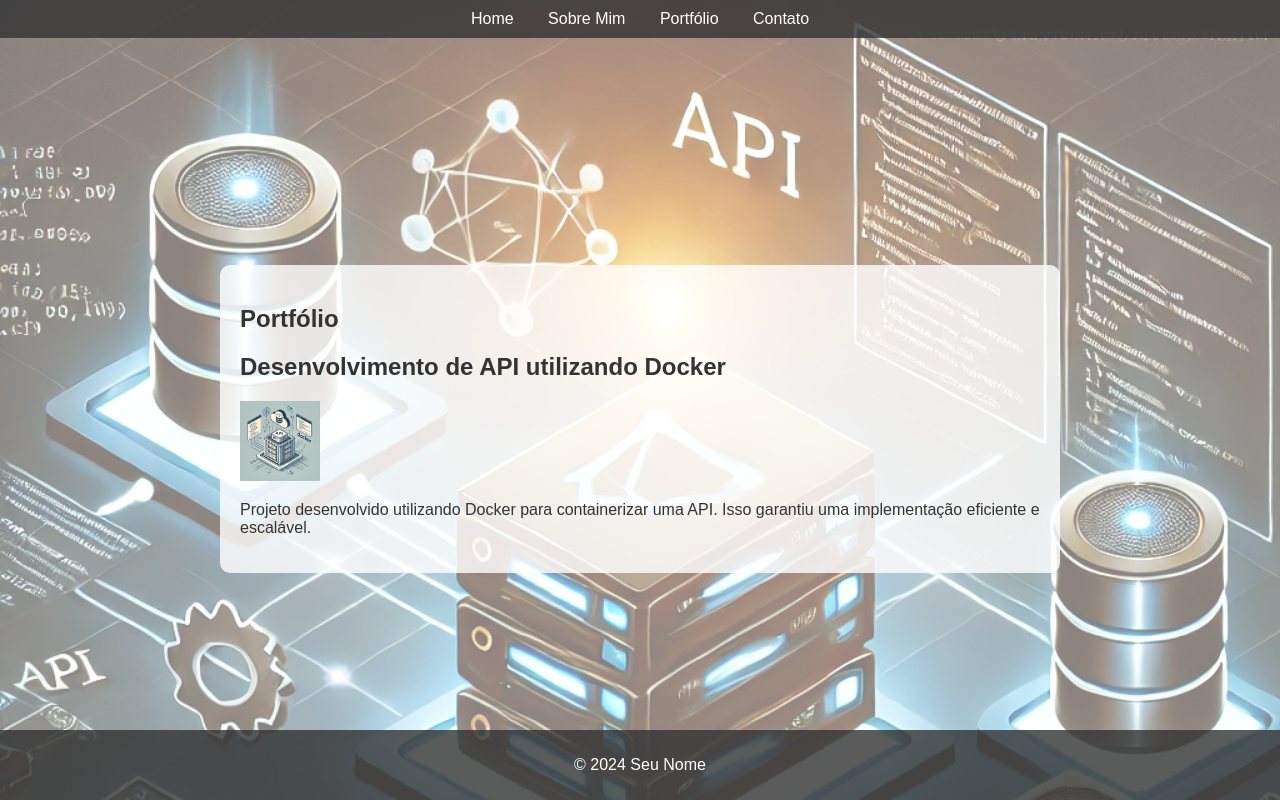
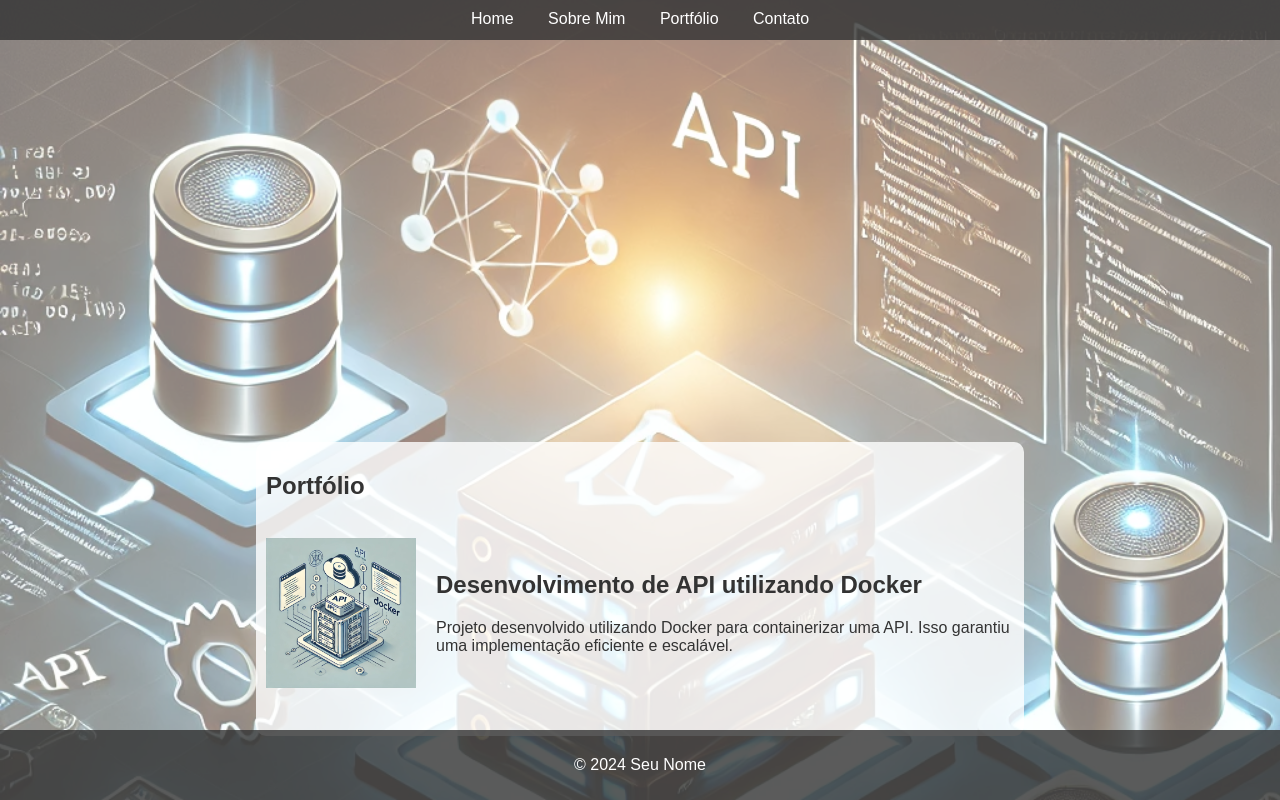
Before and after one commit to fernandodomeneghetti/fernandodomeneghetti.github.io, a plain HTML site: page portfolio.html in a window 1280 px wide. Drawn offline with Linux system fonts and the light colour scheme.

Commit message:
improve site style

```diff
--- a/css/styles.css
+++ b/css/styles.css
@@ -29,30 +29,32 @@ header {
     color: #fff;
     padding: 10px 0;
     text-align: center;
+    height: 20px;
 }
 
-nav ul {
+ul {
     list-style: none;
     margin: 0;
     padding: 0;
 }
 
-nav ul li {
+ul li {
     display: inline;
     margin: 0 15px;
 }
 
-nav ul li a {
+ul li a {
     color: #fff;
     text-decoration: none;
 }
 
 main {
-    padding: 20px;
+    position: relative;
+    padding: 10px;
     background-color: rgba(255, 255, 255, 0.8); /* Fundo branco semi-transparente para legibilidade */
     border-radius: 10px;
     max-width: 800px;
-    margin: auto;
+    margin: 0 20% 5% 20%;
 }
 
 footer {
@@ -68,12 +70,33 @@ footer {
 
 
 section#home img {
-    max-width: 200px;
+    max-width: 100px;
     border-radius: 50%;
 }
 
 
+
+/* Ajusta o layout da lista de projetos */
+.project {
+    display: flex;
+    align-items: center;
+    margin-bottom: 20px;
+}
+
 .project img {
-    max-width: 10%;
-    height: 10%;
+    max-width: 150px; /* Ajuste o tamanho da imagem conforme necessário */
+    height: auto; /* Mantém a proporção da imagem */
+    margin-right: 20px; /* Espaço entre a imagem e a descrição */
 }
+
+.project-content {
+    max-width: calc(100% - 170px); /* Ajusta a largura para acomodar a imagem e o espaço entre */
+}
+
+.project-content h2 {
+    margin-top: 0;
+}
+
+.project-content p {
+    margin-bottom: 0;
+}
--- a/portfolio.html
+++ b/portfolio.html
@@ -20,11 +20,19 @@
     <main>
         <section id="portfolio">
             <h1>Portfólio</h1>
-            <div class="project">
-                <h2>Desenvolvimento de API utilizando Docker</h2>
-                <img src="images/api_with_docker.png" alt="API com Docker">
-                <p>Projeto desenvolvido utilizando Docker para containerizar uma API. Isso garantiu uma implementação eficiente e escalável.</p>
-            </div>
+
+            <ul>
+                <li>
+                    <div class="project">
+                        <img src="images/api_with_docker.png" alt="API com Docker">
+
+                        <div class="project-content">
+                            <h2>Desenvolvimento de API utilizando Docker</h2>
+                            <p>Projeto desenvolvido utilizando Docker para containerizar uma API. Isso garantiu uma implementação eficiente e escalável.</p>
+                        </div>
+                    </div>
+                </li>
+            </ul>
         </section>
     </main>
     <footer>
```
Also changed, not shown: index.html (+1 -1 lines), images/perfil.jpeg (added).
